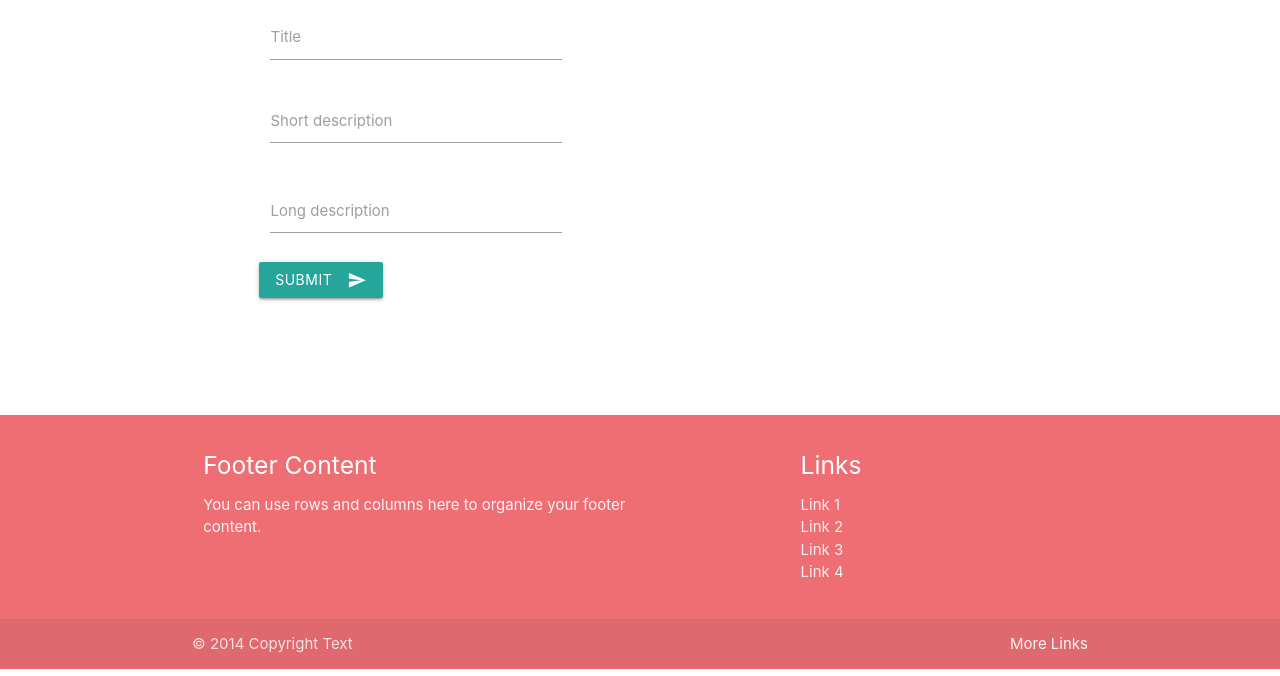
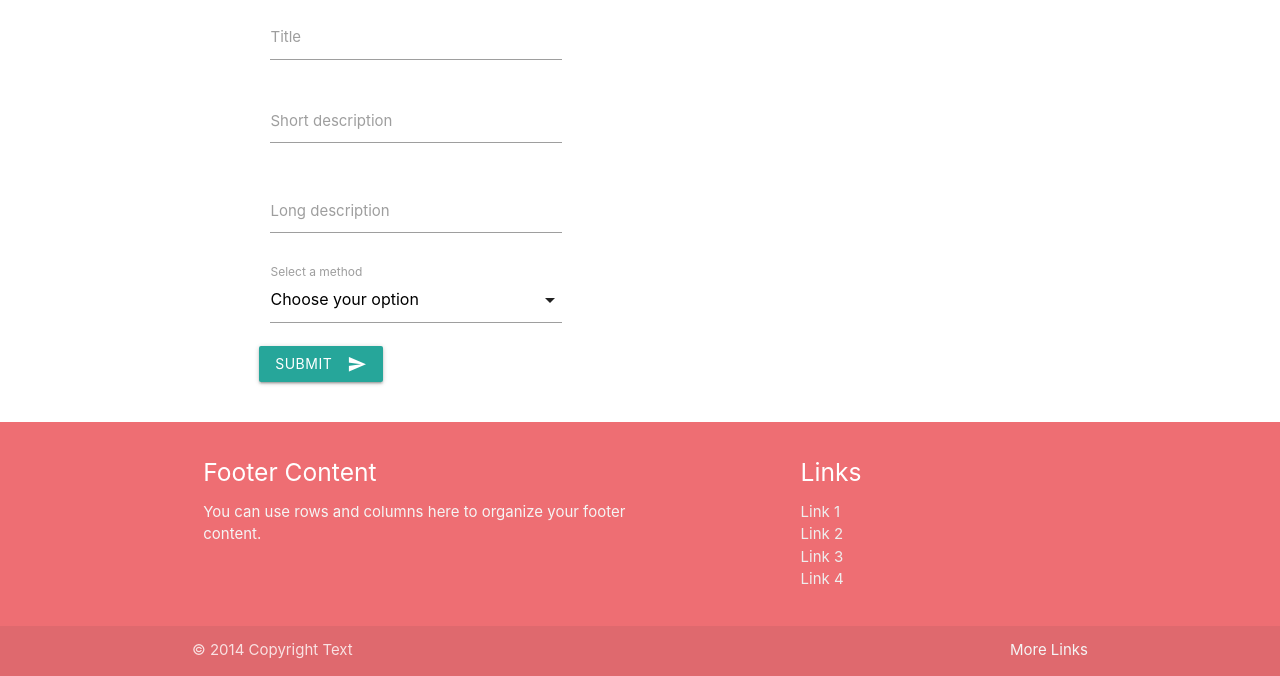
Before and after one commit to rsmttud/Recommender-System, a Flask app: page / in a window 1280 px wide. Shown: the part 191-867 px from the top of the page. Run offline with Flask 2, Linux system fonts and the light colour scheme; some libraries are stand-ins or nearby versions.

Commit message:
Minor changes

```diff
--- a/templates/index.html
+++ b/templates/index.html
@@ -14,15 +14,12 @@
 
 </head>
 <body>
-
 <div id="nav-main-wrapper">
     {% include "navBar.html" %}
-
     {% include "main.html" %}
 </div>
-
 {% include "footer.html" %}
-
 <script src="../static/js/materialize_inits.js"></script>
+<script src="../static/js/submit_button.js"></script>
 </body>
 </html>
--- a/templates/input_main_input.html
+++ b/templates/input_main_input.html
@@ -16,18 +16,18 @@
                 <textarea id="long_description" class="materialize-textarea" name="long_description" required></textarea>
                 <label for="long_description">Long description</label>
             </div>
-            <button class="btn waves-effect waves-light" type="submit" name="action">Submit
+            <div class="input-field col s12">
+                <select id = "method" name = "method">
+                    <option value="" disabled selected>Choose your option</option>
+                    <option value="lda">LDA</option>
+                    <option value="key_ex">KeywordExtractor</option>
+                    <option value="classification">Classification[Author]</option>
+                </select>
+                <label for = "method">Select a method</label>
+            </div>
+            <button id = "submit-button" class="btn waves-effect waves-light" type="submit" name="action">Submit
                 <i class="material-icons right">send</i>
             </button>
         </form>
-        {% if params %}
-            <p>Results per sentence:</p>
-            {% for i in range(3) %}
-                <p>Topic {{i}}:</p>
-                {% for scores in params["result"] %}
-                    <ol>{{ scores[i] }}</ol>
-                {% endfor %}
-            {% endfor %}
-        {% endif %}
     </div>
 </div>
--- a/templates/navBar.html
+++ b/templates/navBar.html
@@ -1,8 +1,15 @@
 <div id="navbar">
     <ul id="tabs-swipe-demo" class="tabs center-align tabs-fixed-width">
-        <li class="tab col s3"><a class="active" href="#swipe-input">Input</a></li>
-        <li class="tab col s3"><a href="#swipe-process">Process</a></li>
-        <li class="tab col s3"><a href="#swipe-results">Result</a></li>
-        <li class="tab col s3"><a href="#swipe-download">Download</a></li>
+        {% if prediction is defined %}
+            <li class="tab col s3"><a href="#swipe-input">Input</a></li>
+            <li class="tab col s3"><a href="#swipe-process">Process</a></li>
+            <li class="tab col s3"><a href="#swipe-results" class="active">Result</a></li>
+            <li class="tab col s3"><a href="#swipe-download">Download</a></li>
+        {% else %}
+            <li class="tab col s3"><a href="#swipe-input" class="active">Input</a></li>
+            <li class="tab col s3"><a href="#swipe-process">Process</a></li>
+            <li class="tab col s3"><a href="#swipe-results">Result</a></li>
+            <li class="tab col s3"><a href="#swipe-download">Download</a></li>
+        {% endif %}
     </ul>
 </div>
--- a/templates/process_main.html
+++ b/templates/process_main.html
@@ -1 +1,5 @@
-<p>process!</p>
+<h5>Your Classification results are processing</h5>
+<br>
+<div class="progress valign-wrapper">
+    <div class="indeterminate"></div>
+</div>
--- a/templates/results_main_output.html
+++ b/templates/results_main_output.html
@@ -1 +1,6 @@
-<p>result_output</p>
+<h5>Place for the output</h5>
+<ul>
+    {% for item in prediction %}
+        <li>{{ item }}</li>
+    {% endfor %}
+</ul>
```
